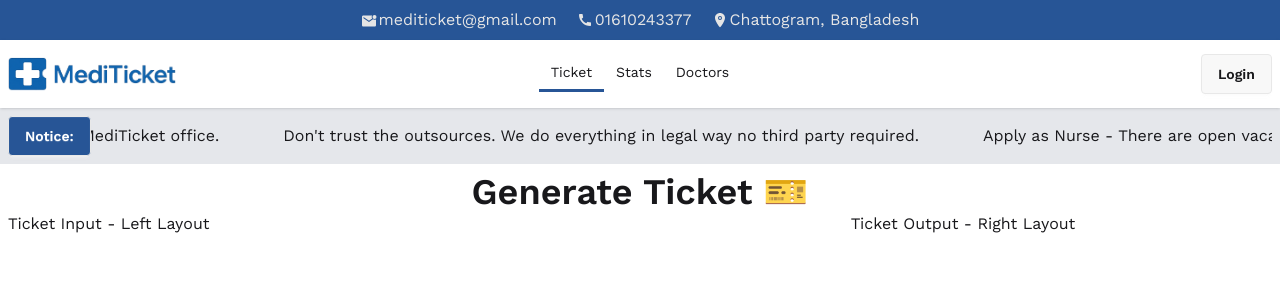
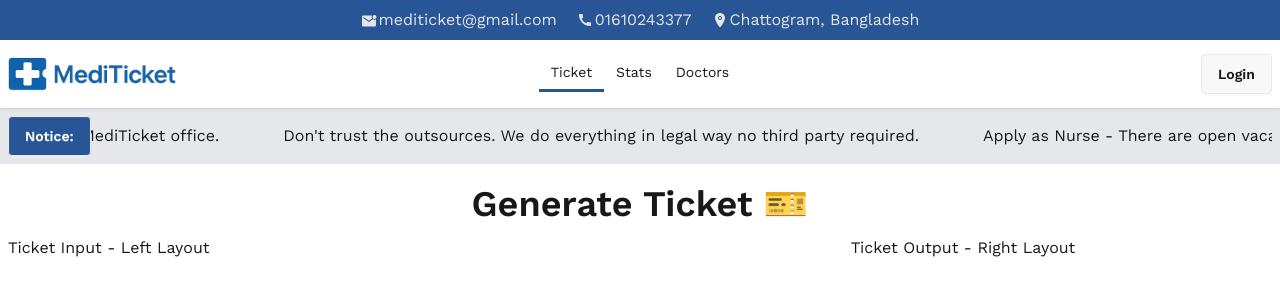
Before and after one commit to Suprio-Das/MediTicket, a React (Vite) app: page / in a window 1280 px wide. Shown: the top 300 px of the page. Built offline with nearby package versions, Linux system fonts and the light colour scheme.

Commit message:
title modified

```diff
--- a/src/Components/Home/Home.jsx
+++ b/src/Components/Home/Home.jsx
@@ -27,7 +27,7 @@ const Home = () => {
             </div>
             {/* Ticket Section */}
             <section className="p-2">
-                <h1 className="lg:text-4xl text-xl font-semibold text-center">Generate Ticket 🎫</h1>
+                <h1 className="lg:text-4xl text-xl font-semibold text-center my-3">Generate Ticket 🎫</h1>
                 <div className="grid lg:grid-cols-3 grid-cols-1">
                     {/* Ticket Input */}
                     <div className="col-span-2">
```
